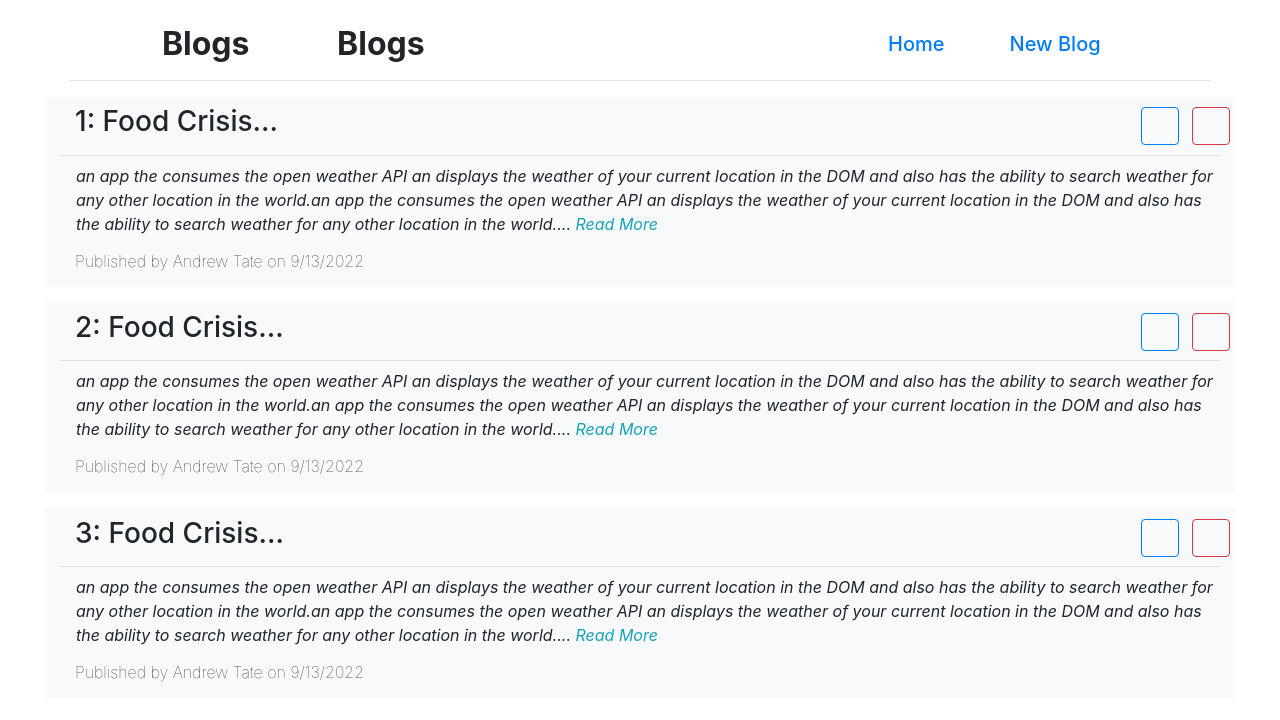
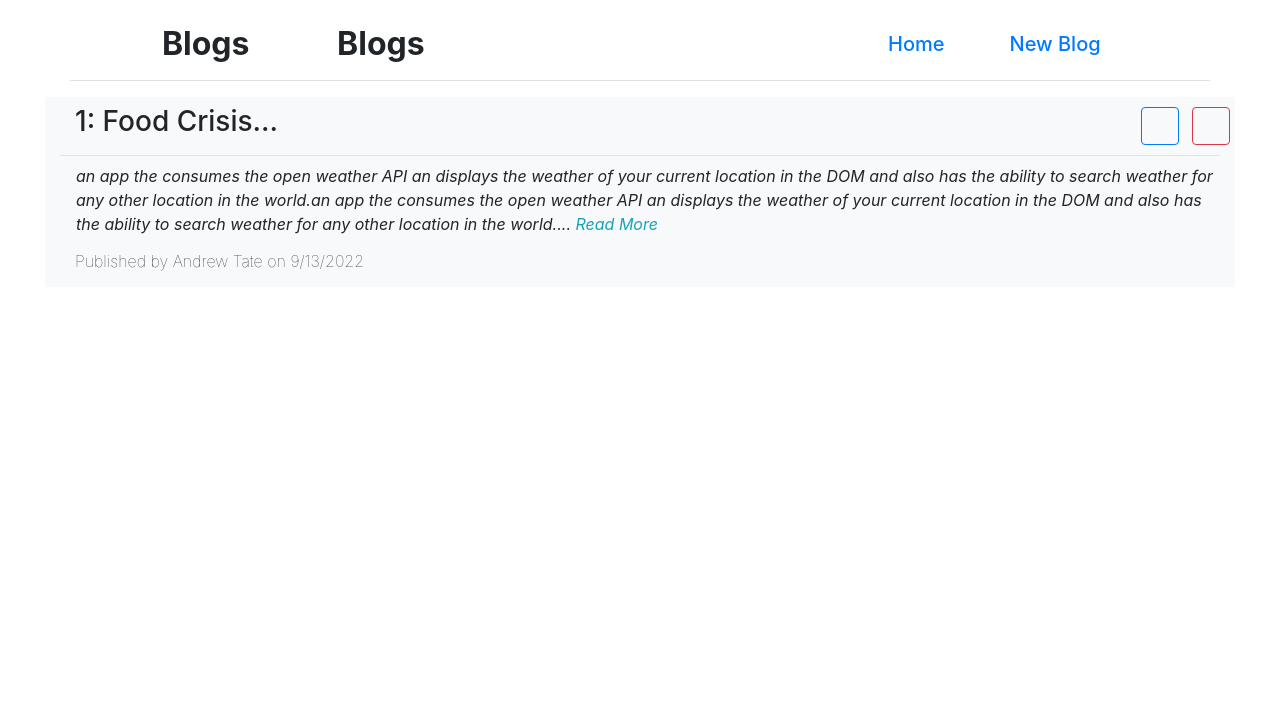
Before and after one commit to blackhammer2000/json-server-blogs, a React (Create React App) app: page /home in a window 1280 px wide. Shown: the top 720 px of the page. Built offline with nearby package versions, Linux system fonts and the light colour scheme; data requests are answered from the project's data file; a web font is replaced by a local one.

Commit message:
delete functionality done...working on the update functionality to allow the editting of the blogs...

```diff
--- a/Data/db.json
+++ b/Data/db.json
@@ -6,20 +6,6 @@
       "author": "Andrew Tate",
       "id": "4dc1d7c9-b172-417c-8450-25135c260f2a",
       "date": "9/13/2022"
-    },
-    {
-      "title": "Food Crisis",
-      "description": "an app the consumes the open weather API an displays the weather of your current location in the DOM and also has the ability to search weather for any other location in the world.an app the consumes the open weather API an displays the weather of your current location in the DOM and also has the ability to search weather for any other location in the world.an app the consumes the open weather API an displays the weather of your current location in the DOM and also has the ability to search weather for any other location in the world.an app the consumes the open weather API an displays the weather of your current location in the DOM and also has the ability to search weather for any other location in the world.an app the consumes the open weather API an displays the weather of your current location in the DOM and also has the ability to search weather for any other location in the world.an app the consumes the open weather API an displays the weather of your current location in the DOM and also has the ability to search weather for any other location in the world.",
-      "author": "Andrew Tate",
-      "id": "2",
-      "date": "9/13/2022"
-    },
-    {
-      "title": "Food Crisis",
-      "description": "an app the consumes the open weather API an displays the weather of your current location in the DOM and also has the ability to search weather for any other location in the world.an app the consumes the open weather API an displays the weather of your current location in the DOM and also has the ability to search weather for any other location in the world.an app the consumes the open weather API an displays the weather of your current location in the DOM and also has the ability to search weather for any other location in the world.an app the consumes the open weather API an displays the weather of your current location in the DOM and also has the ability to search weather for any other location in the world.an app the consumes the open weather API an displays the weather of your current location in the DOM and also has the ability to search weather for any other location in the world.an app the consumes the open weather API an displays the weather of your current location in the DOM and also has the ability to search weather for any other location in the world.",
-      "author": "Andrew Tate",
-      "id": "3",
-      "date": "9/13/2022"
     }
   ]
 }
--- a/src/components/js/Blog.jsx
+++ b/src/components/js/Blog.jsx
@@ -6,7 +6,14 @@ import { setBlogModal } from "../../utilities/setBlogModal";
 import BlogModal from "./BlogModal";
 // import { Routes, Route, Link } from "react-router-dom";
 
-const Blog = ({ blog, index, deleteBlog }) => {
+const Blog = ({
+  blog,
+  index,
+  deleteBlog,
+  editBlog,
+  blogToEditID,
+  setBlogToEditID,
+}) => {
   const { id, author, description, title, date } = blog;
   const [selectedBlog, setSelectedBlog] = useState(null);
   const [error, setError] = useState(null);
@@ -15,8 +22,8 @@ const Blog = ({ blog, index, deleteBlog }) => {
       <article
         className="container bg-light py-2 col mb-3"
         onClick={(e) =>
-          !e.target.classList.contains("fa" || "btn")
-            ? setBlogModal(id, setSelectedBlog, setError)
+          !e.target.classList.contains("btn-outline-danger" || "fa-trash")
+            ? setBlogModal(id, setSelectedBlog, setBlogToEditID, setError)
             : null
         }
       >
@@ -26,7 +33,13 @@ const Blog = ({ blog, index, deleteBlog }) => {
         >
           <i className="fa fa-trash"></i>
         </button>
-        <button className="edit btn btn-outline-primary">
+        <button
+          className="edit btn btn-outline-primary"
+          onClick={() => {
+            editBlog(id);
+            console.log(blogToEditID);
+          }}
+        >
           <i className="fa fa-edit"></i>
         </button>
         <div className="container-fluid border-bottom pb-2">
@@ -52,6 +65,7 @@ const Blog = ({ blog, index, deleteBlog }) => {
         setSelectedBlog={setSelectedBlog}
         error={error}
         setError={setError}
+        blogToEditID={blogToEditID}
       />
     </>
   );
--- a/src/components/js/BlogModal.jsx
+++ b/src/components/js/BlogModal.jsx
@@ -1,21 +1,33 @@
 import React from "react";
 import "../css/bootstrap.min.css";
 
-const BlogModal = ({ blog, setSelectedBlog, error, setError, ...props }) => {
+const BlogModal = ({
+  blog,
+  setSelectedBlog,
+  error,
+  setError,
+  blogToEditID,
+  ...props
+}) => {
   if (!blog) return null;
 
   const { title, description, author, date } = blog;
   return (
     <>
-      {error && (
+      {error && !blog && !blogToEditID && (
         <div {...props}>
           <div className="container-fluid border-bottom pb-2 d-flex justify-content-around mt-3">
             <h5>{error}</h5>
-            <button className="btn btn-outline-danger" onClick={( ) => setError(null)}>X</button>
+            <button
+              className="btn btn-outline-danger"
+              onClick={() => setError(null)}
+            >
+              X
+            </button>
           </div>
         </div>
       )}
-      {blog && !error && (
+      {blog && !error && !blogToEditID && (
         <div {...props}>
           <div className="container-fluid border-bottom pb-2 d-flex justify-content-around mt-3">
             <h3>{title}</h3>
@@ -36,6 +48,7 @@ const BlogModal = ({ blog, setSelectedBlog, error, setError, ...props }) => {
           </div>
         </div>
       )}
+      {!blog && !error && blogToEditID && <div>edit page</div>}
     </>
   );
 };
--- a/src/components/js/Bloglist.jsx
+++ b/src/components/js/Bloglist.jsx
@@ -4,7 +4,13 @@ import "../css/bloglist.css";
 // import BlogModal from "./Blog";
 // import { useFullBlogData } from "../../hooks/useFullBlogData";
 
-const BlogList = ({ blogs, deleteBlog }) => {
+const BlogList = ({
+  blogs,
+  deleteBlog,
+  blogToEditID,
+  editBlog,
+  setBlogToEditID,
+}) => {
   // const { selectedBlogID, setSelectedBlogID } = useFullBlogData();
 
   return (
@@ -17,6 +23,9 @@ const BlogList = ({ blogs, deleteBlog }) => {
             key={blog.id}
             blogs={blogs}
             deleteBlog={deleteBlog}
+            editBlog={editBlog}
+            blogToEditID={blogToEditID}
+            setBlogToEditID={setBlogToEditID}
           />
         );
       })}
--- a/src/components/js/Blogs.jsx
+++ b/src/components/js/Blogs.jsx
@@ -5,16 +5,41 @@ import BlogList from "./BlogList";
 import Loader from "./Loader";
 
 const Blogs = () => {
-  const { loading, error, blogs, setBlogs } = useFetchData();
+  const {
+    loading,
+    error,
+    blogs,
+    blogsChanged,
+    setBlogsChanged,
+    blogToEditID,
+    setBlogToEditID,
+  } = useFetchData();
+
   return (
     <div className="container col mt-3">
       {loading && !blogs && !error && <Loader />}
       {error && !blogs && <div className="container">{error}</div>}
-      {blogs && <BlogList blogs={blogs} deleteBlog={deleteBlog} />}
+      {blogs && (
+        <BlogList
+          blogs={blogs}
+          deleteBlog={deleteBlog}
+          editBlog={editBlog}
+          blogToEditID={blogToEditID}
+          setBlogToEditID={setBlogToEditID}
+        />
+      )}
     </div>
   );
 
+  function editBlog(id) {
+    setBlogToEditID(id);
+    // console.log(id);
+  }
+
   async function deleteBlog(id, setError) {
+    Notification.requestPermission().then((permission) => {
+      console.log(permission);
+    });
     const requestConfigurations = {
       method: "DELETE",
       headers: {
@@ -23,21 +48,16 @@ const Blogs = () => {
     };
     try {
       const response = await fetch(
-        `http://localhost:8000/${id}`,
+        `http://localhost:8000/blogs/${id}`,
         requestConfigurations
       );
       if (!response.ok) {
-        throw new Error("Server Error, Could Not Find Resources...");
+        throw new Error("Server Error, Could Not Find Resources To Delete...");
       }
 
-      const data = await response.json();
-      if (data) {
-        setBlogs(
-          blogs.map((blog) => {
-            if (blog.id === id) return null;
-            return blog;
-          })
-        );
+      // const data = await response.json();
+      if (response) {
+        setBlogsChanged(!blogsChanged);
       }
     } catch (error) {
       setError(error.message);
--- a/src/components/js/NewBlog.jsx
+++ b/src/components/js/NewBlog.jsx
@@ -94,6 +94,7 @@ const NewBlog = () => {
         // console.log(data);
       }
       console.log(response);
+      window.location.pathname = window.location.pathname.replace("new", "");
     } catch (error) {
       console.log(error.message);
     }
--- a/src/hooks/useFetchData.js
+++ b/src/hooks/useFetchData.js
@@ -3,8 +3,9 @@ import { useState, useEffect } from "react";
 export function useFetchData() {
   const [error, setError] = useState(null);
   const [blogs, setBlogs] = useState(null);
-  // const [isBlogs, setIsBlogs] = useState(false);
+  const [blogsChanged, setBlogsChanged] = useState(false);
   const [loading, setLoading] = useState(true);
+  const [blogToEditID, setBlogToEditID] = useState(null);
 
   useEffect(() => {
     setTimeout(() => {
@@ -27,7 +28,15 @@ export function useFetchData() {
         }
       })();
     }, 3000);
-  }, []);
+  }, [blogsChanged]);
 
-  return { loading, error, blogs, setBlogs };
+  return {
+    loading,
+    error,
+    blogs,
+    blogsChanged,
+    setBlogsChanged,
+    blogToEditID,
+    setBlogToEditID,
+  };
 }
```
